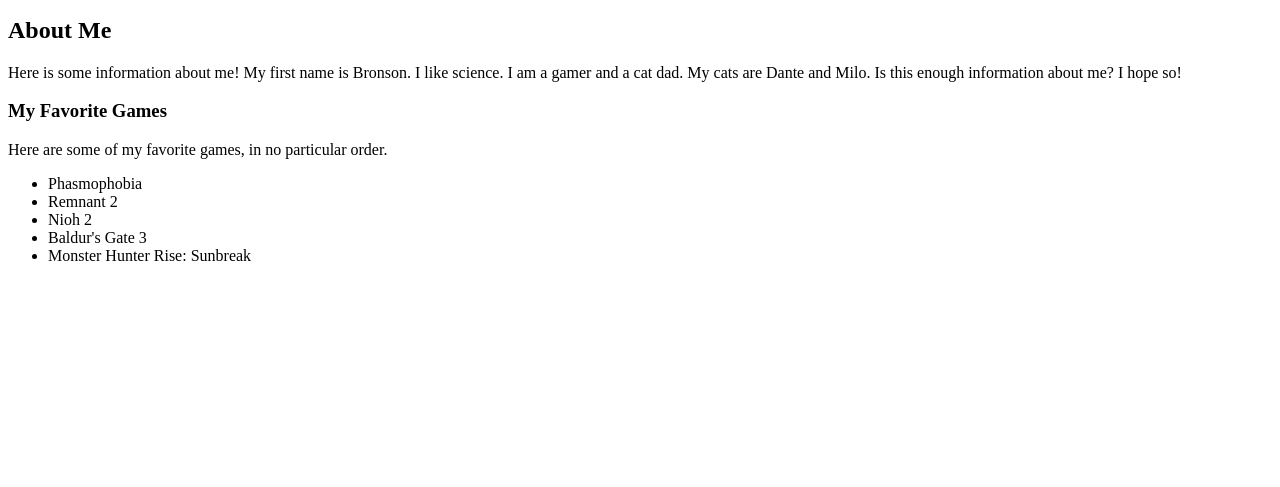
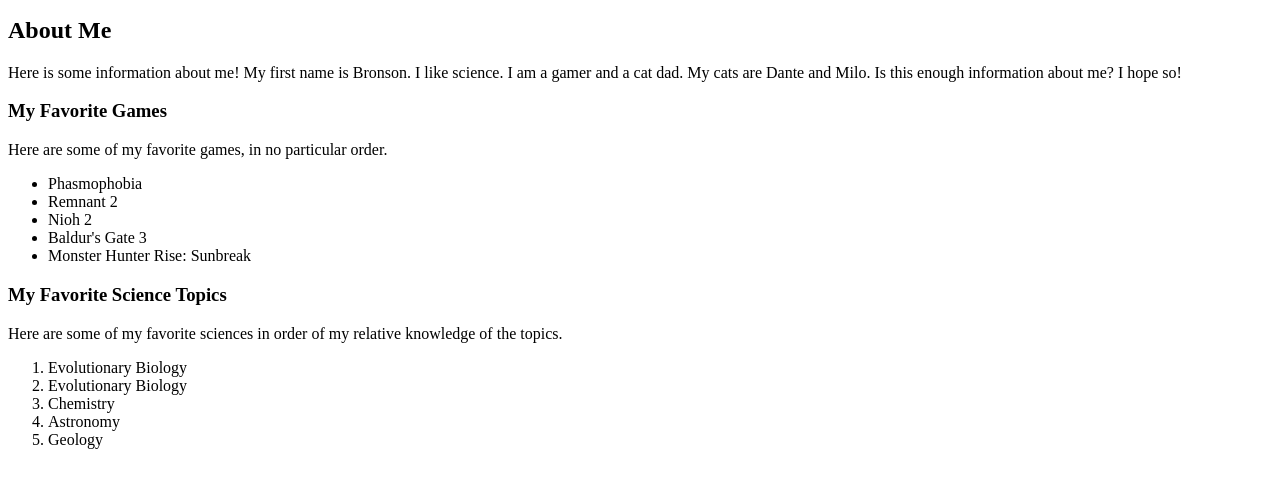
Before and after one commit to BronsonParker/week-1-checkpoint, a plain HTML site: page index.html in a window 1280 px wide. Shown: the part 101-588 px from the top of the page. Drawn offline with Linux system fonts and the light colour scheme.

Commit message:
Added Fav Science List

```diff
--- a/index.html
+++ b/index.html
@@ -22,5 +22,15 @@
         <li>Baldur's Gate 3</li>
         <li>Monster Hunter Rise: Sunbreak</li>
     </ul>
+
+    <h3>My Favorite Science Topics</h3>
+    <p>Here are some of my favorite sciences in order of my relative knowledge of the topics.</p>
+    <ol>
+        <li>Evolutionary Biology</li>
+        <li>Evolutionary Biology</li>
+        <li>Chemistry</li>
+        <li>Astronomy</li>
+        <li>Geology</li>
+    </ol>
     </body>
 </html>
```
Also changed, not shown: 1 other file.
